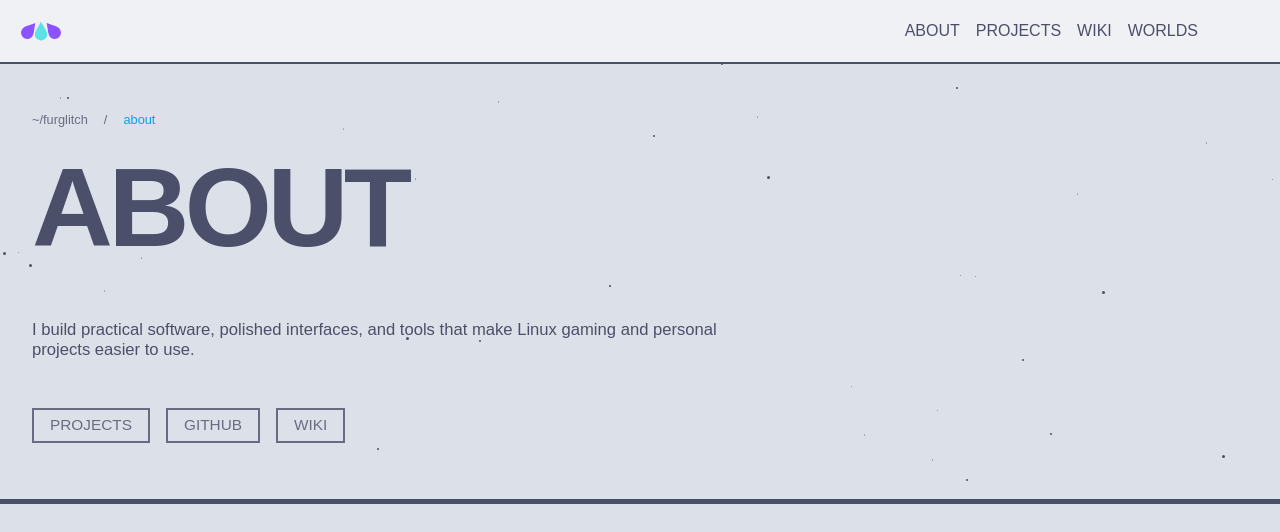
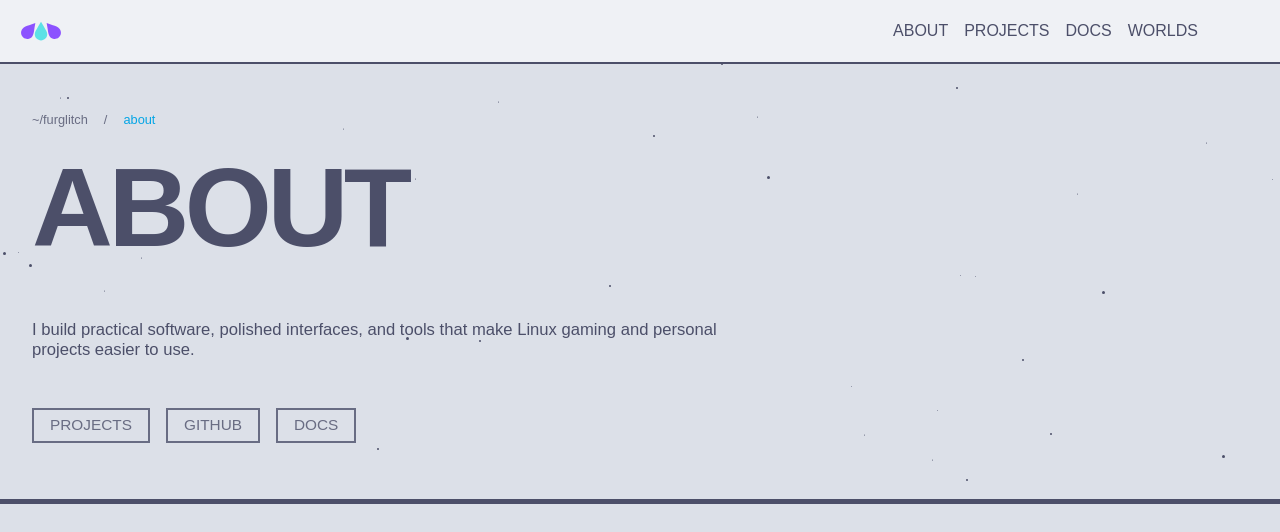
Before and after one commit to Furglitch/furglitch.com, a Jekyll site: the page built from about/index.html, in a window 1280 px wide. Shown: the top 532 px of the page. Built offline with Jekyll 4.4.1, drawn with Linux system fonts in a browser that asks for light colours; some web fonts are replaced.

Commit message:
chore: swap 'wiki' do 'docs'

```diff
--- a/_layouts/default.html
+++ b/_layouts/default.html
@@ -20,7 +20,7 @@
       <ul class="menu">
         <li><a href="{{ "/about/" | relative_url }}">About</a></li>
         <li><a href="{{ "/projects/" | relative_url }}">Projects</a></li>
-        <li><a href="https://wiki.furglitch.com">Wiki</a></li>
+        <li><a href="https://docs.furglitch.com">Docs</a></li>
         <li><a href="{{ "/worlds/" | relative_url }}">Worlds</a></li>
       </ul>
 
--- a/about/index.html
+++ b/about/index.html
@@ -25,7 +25,7 @@ title: About
         <ul class="links">
             <li><a href="{{ "/projects/" | relative_url }}">Projects</a></li>
             <li><a href="https://github.com/Furglitch">GitHub</a></li>
-            <li><a href="https://wiki.furglitch.com">Wiki</a></li>
+            <li><a href="https://docs.furglitch.com">Docs</a></li>
         </ul>
     </div>
 
--- a/projects/modorganizer2-linux-installer/index.html
+++ b/projects/modorganizer2-linux-installer/index.html
@@ -14,7 +14,7 @@ links:
   - name: Download
     url: https://github.com/furglitch/modorganizer2-linux-installer/releases
   - name: Docs
-    url: https://wiki.furglitch.com/modorganizer2-linux-installer/
+    url: https://docs.furglitch.com/modorganizer2-linux-installer/
 synopsis: >
   Originally developed by rockerbacon, modorganizer2-linux-installer (MO2-LINT) is a tool designed to simplify the installation of Mod Organizer 2 (MO2) on Linux. It automates the setup of compatibility layers, dependencies, and various tweaks to ensure optimal performance and compatibility for moddable games on Linux. The project has evolved through contributions from multiple developers, with furglitch taking over maintenance and development in early 2025. MO2-LINT has become an essential tool for Linux gamers looking to enjoy modded games with ease.
 features:
```
